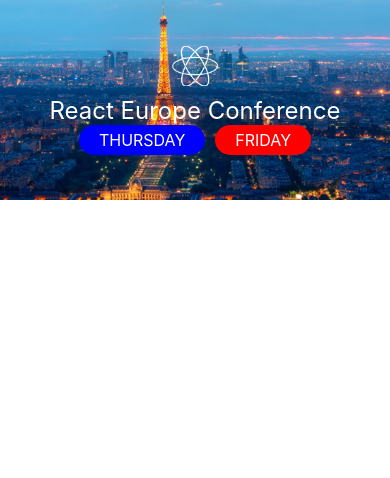
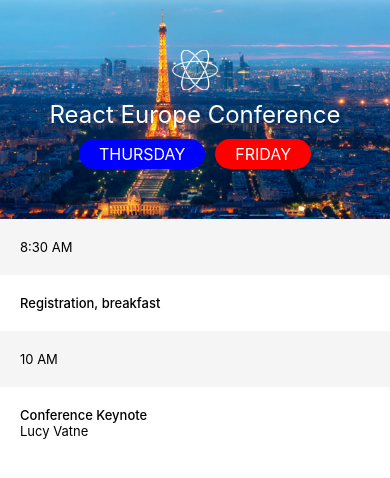
Before and after one commit to fa473/conferenceDemo, a React Native app: screen / in a window 390 px wide. Shown: the top 478 px of the page. Built offline with nearby package versions, Linux system fonts and the light colour scheme.

Commit message:
added sectionlist to schedule

```diff
--- a/components/ToggleButton.js
+++ b/components/ToggleButton.js
@@ -2,10 +2,10 @@
 import { StyleSheet, Text, View, TouchableOpacity } from 'react-native'
 
 export default class ToggleButton extends React.Component {
-  renderItem = (item, index, list) => {
+  renderItem = (item, index) => {
     return (
       <TouchableOpacity
-        onPress={this.props.onPressItem.bind(this, item)}
+        onPress={() => this.props.onPressItem(item)}
         style={[
           styles.button,
           {
@@ -20,8 +20,11 @@
     )
   }
   render() {
-    const { items, value } = this.props
-    return <View style={styles.container}>{items.map(this.renderItem)}</View>
+    return (
+      <View style={styles.container}>
+        {this.props.items.map(this.renderItem)}
+      </View>
+    )
   }
 }
 
--- a/screens/Schedule.js
+++ b/screens/Schedule.js
@@ -1,14 +1,76 @@
 import React from 'react'
-import { StyleSheet, Text, View, Image, ImageBackground } from 'react-native'
+import {
+  StyleSheet,
+  Text,
+  View,
+  Image,
+  ImageBackground,
+  SectionList
+} from 'react-native'
 import ToggleButton from '../components/ToggleButton'
+
+const thursdaySections = [
+  {
+    id: '8:30 AM',
+    data: [{ id: 0, title: 'Registration, breakfast' }]
+  },
+  {
+    id: '10 AM',
+    data: [
+      {
+        id: 0,
+        title: 'Conference Keynote',
+        speaker: 'Lucy Vatne'
+      }
+    ]
+  }
+]
+
+const fridaySections = [
+  {
+    id: '10:30 AM',
+    data: [{ id: 0, title: 'More breakfast' }]
+  },
+  {
+    id: '12:00 PM',
+    data: [
+      {
+        id: 0,
+        title: 'More Keynote',
+        speaker: 'Lucy Vatne'
+      }
+    ]
+  }
+]
+
+const extractKey = ({ id }) => id
 
 export default class Schedule extends React.Component {
   state = {
     selectedDay: 'THURSDAY'
   }
+
   handlePressItem = (item) => {
     this.setState({ selectedDay: item })
   }
+
+  renderItem = ({ item }) => {
+    return (
+      <View style={styles.row}>
+        <Text style={styles.rowTitle}>{item.title}</Text>
+        <Text style={styles.rowSpeaker}>{item.speaker}</Text>
+      </View>
+    )
+  }
+
+  renderSectionHeader = ({ section }) => {
+    return (
+      <View style={styles.sectionHeader}>
+        <Text style={styles.sectionHeaderText}>{section.id}</Text>
+      </View>
+    )
+  }
+
   render() {
     return (
       <View style={styles.container}>
@@ -24,6 +86,17 @@
             onPressItem={this.handlePressItem}
           />
         </ImageBackground>
+        <SectionList
+          style={styles.list}
+          sections={
+            this.state.selectedDay === 'THURSDAY'
+              ? thursdaySections
+              : fridaySections
+          }
+          renderItem={this.renderItem}
+          renderSectionHeader={this.renderSectionHeader}
+          keyExtractor={extractKey}
+        />
       </View>
     )
   }
@@ -35,7 +108,8 @@
     backgroundColor: '#fff'
   },
   image: {
-    height: 200,
+    paddingVertical: 50,
+    height: null,
     width: null,
     justifyContent: 'center',
     alignItems: 'center'
@@ -47,6 +121,28 @@
   },
   title: {
     color: 'white',
-    fontSize: 24
+    fontSize: 24,
+    marginBottom: 10
+  },
+  list: {
+    flex: 1
+  },
+  sectionHeader: {
+    backgroundColor: 'whitesmoke',
+    padding: 20
+  },
+  sectionHeaderText: {
+    fontSize: 13
+  },
+  row: {
+    backgroundColor: 'white',
+    padding: 20
+  },
+  rowTitle: {
+    fontSize: 13,
+    fontWeight: '500'
+  },
+  rowSpeaker: {
+    fontSize: 13
   }
 })
```
